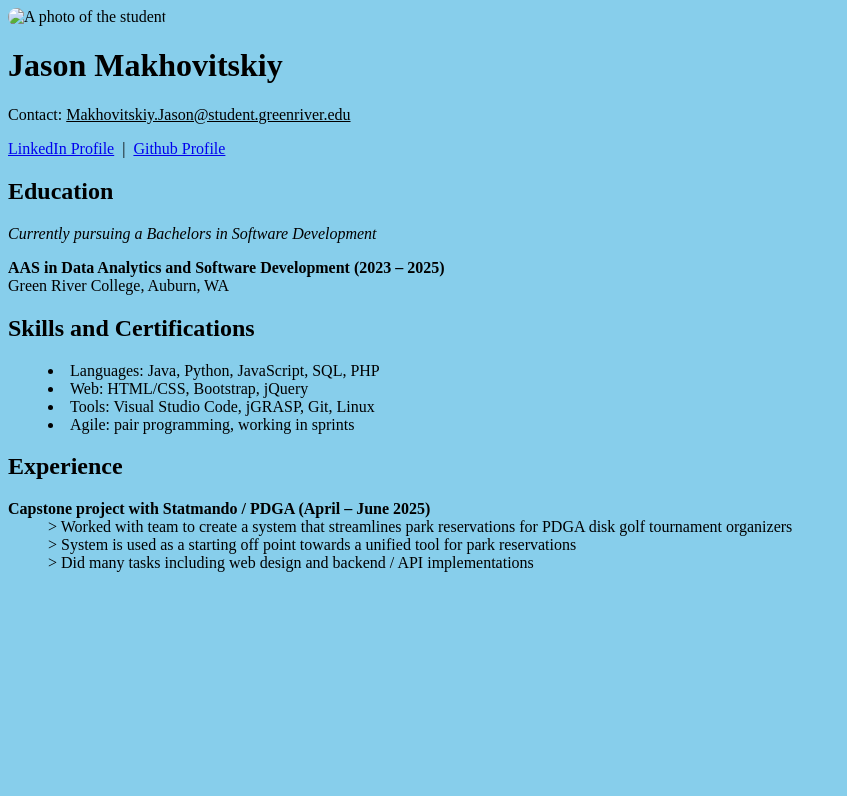
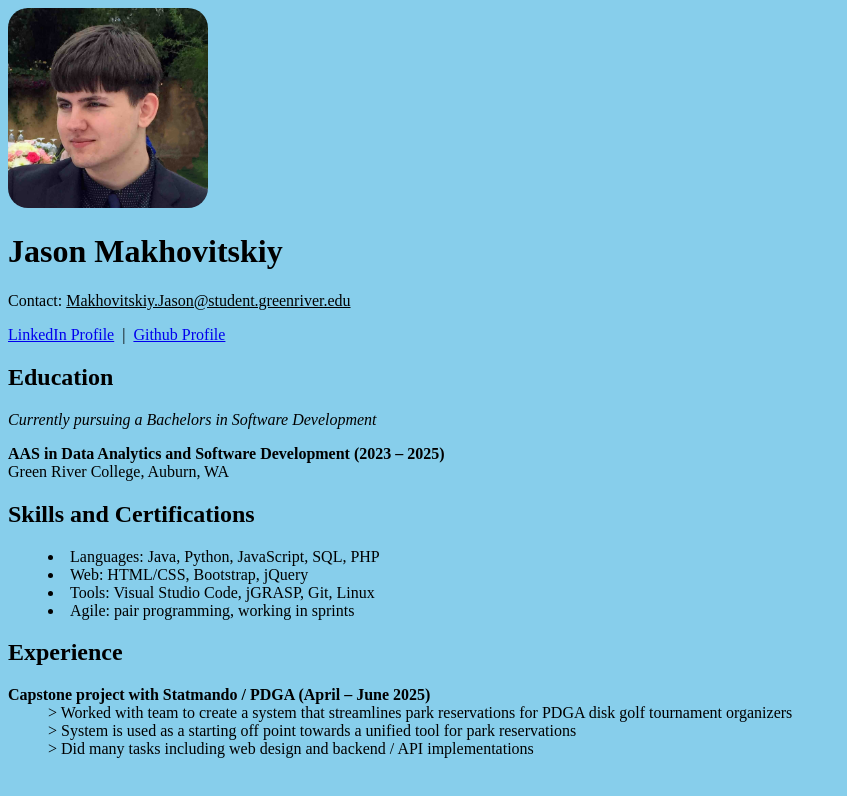
Before and after one commit to jmakho01/porfolio, a plain HTML site: page resume/index.html in a window 1280 px wide. Shown: the whole page, without its empty margins (0-847 px from the left). Drawn offline with Linux system fonts and the light colour scheme.

Commit message:
fixed missing images

```diff
--- a/resume/index.html
+++ b/resume/index.html
@@ -5,10 +5,10 @@
     <meta name="viewport" content="width=device-width, initial-scale=1.0">
     <title>Resume</title>
     <link rel = "stylesheet" href = "style.css">
-    <link rel = "icon" href = "imgs/resume-icon.png">
+    <link rel = "icon" href = "../imgs/resume-icon.png">
 </head>
 <body>
-    <img src = "imgs/portrait.jpg" alt = "A photo of the student" width = 200 height = 200>
+    <img src = "../imgs/portrait.jpg" alt = "A photo of the student" width = 200 height = 200>
     <h1>Jason Makhovitskiy</h1>
     <p>Contact: <u>Makhovitskiy.Jason@student.greenriver.edu</u></p>
     <a href = "https://www.linkedin.com/in/jason-makhovitskiy/">LinkedIn Profile</a>
```
